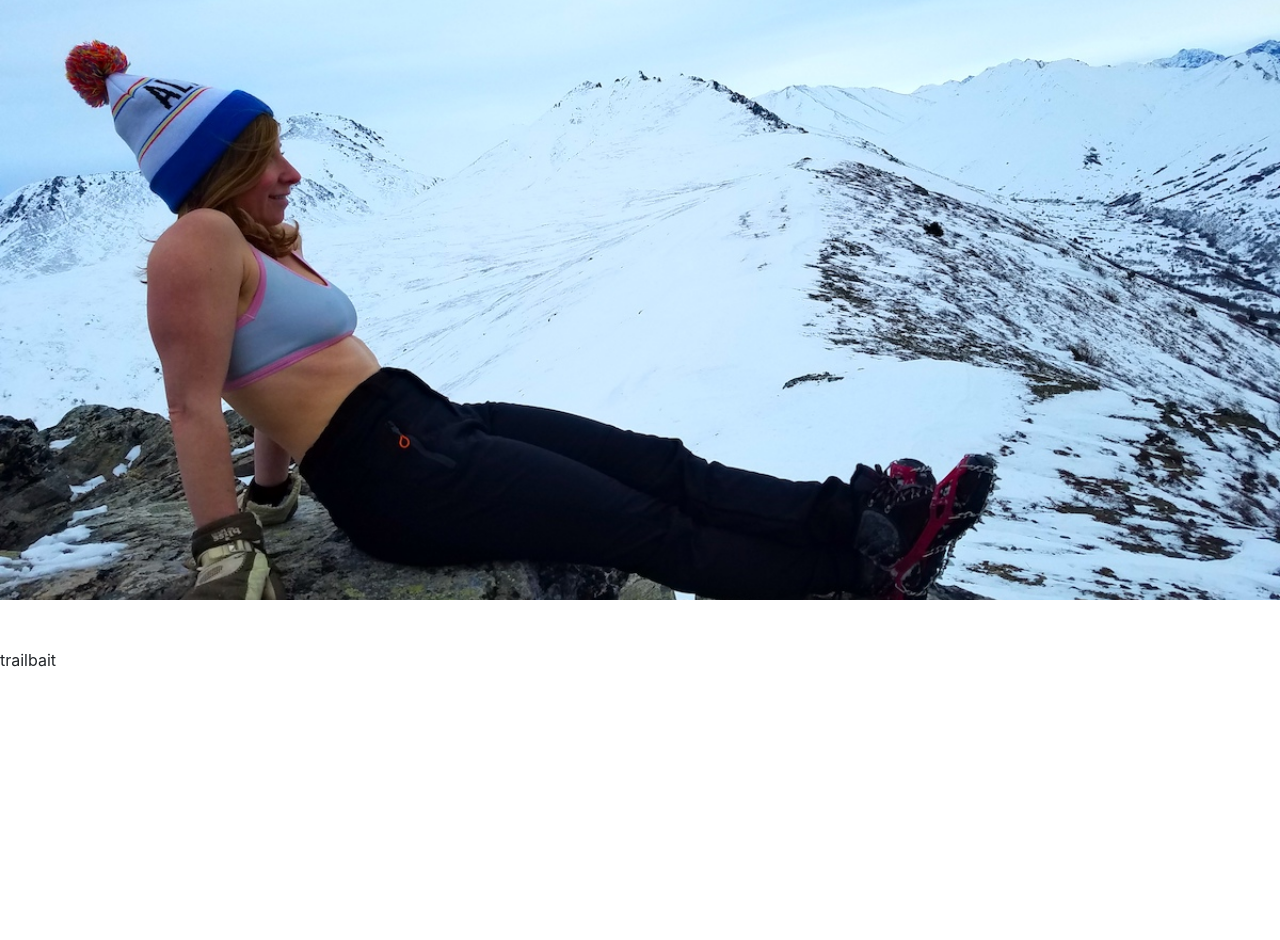
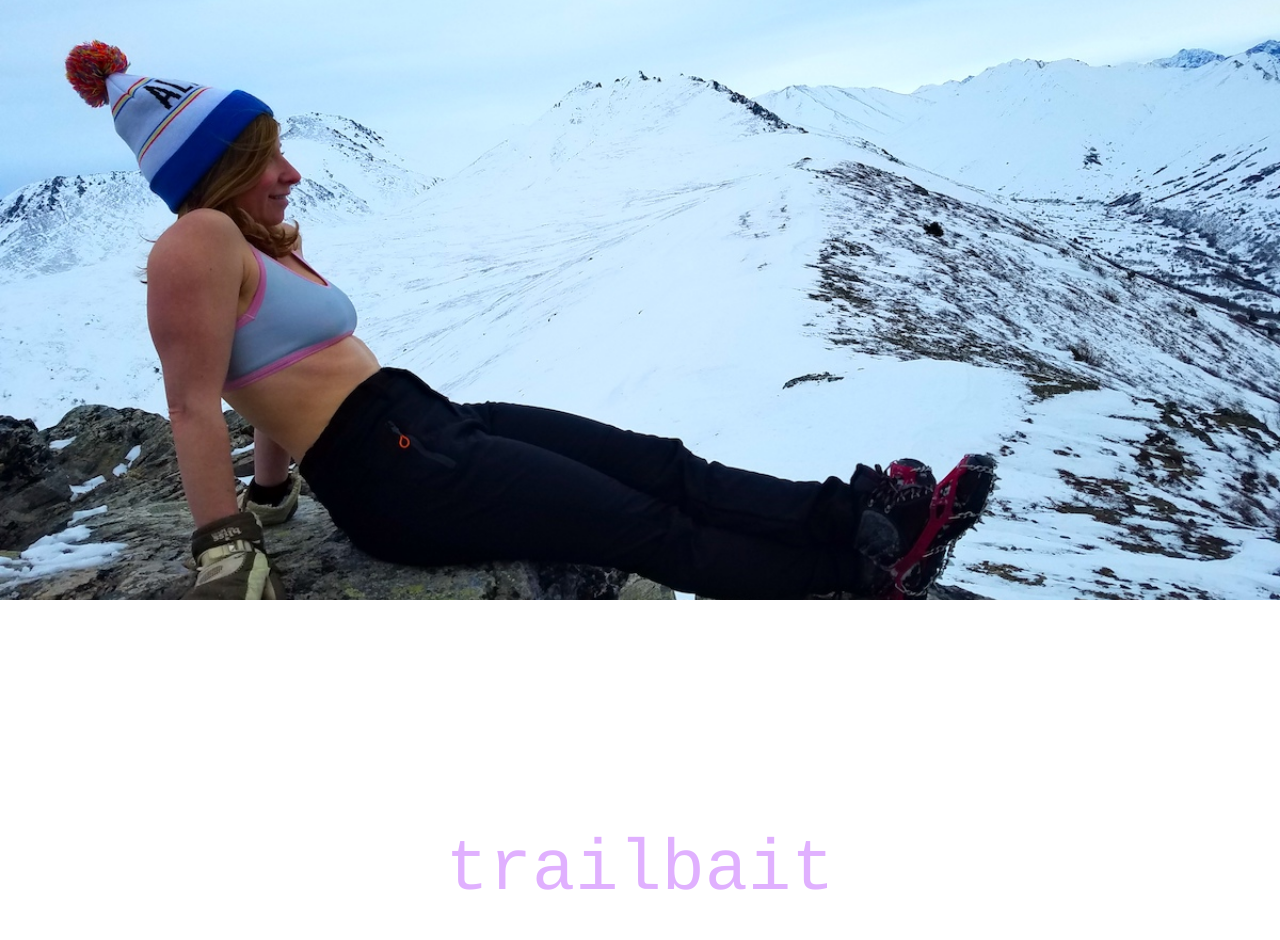
Before and after one commit to trailbait/trailbait, a Jekyll site: the page index.html, which Jekyll copies as it is, in a window 1280 px wide. Built offline with Jekyll 4.4.1, drawn with Linux system fonts in a browser that asks for light colours; before the commit the page ends 900 px from its top, so only the background shows below that.

Commit message:
Update index.html

```diff
--- a/index.html
+++ b/index.html
@@ -16,9 +16,9 @@
 
   </head>
   <body>
-  <div  class="mobile-hide">
-  <div style="background-image:url(tb-banner.jpg); background-color:#cccccc; height:600px; background-position:center; background-repeat:no-repeat; background-size:cover;"></div>
-  </div
+    <div  class="mobile-hide">
+      <div style="background-image:url(tb-banner.jpg); background-color:#cccccc; height:600px; background-position:center; background-repeat:no-repeat; background-size:cover;"></div>
+    </div>
     <p style="text-align:center; color: #E0B0FF; font-family: courier, monospace; font-size: 72px;"><br><br>trailbait</p>
 
     <!-- Optional JavaScript -->
```
